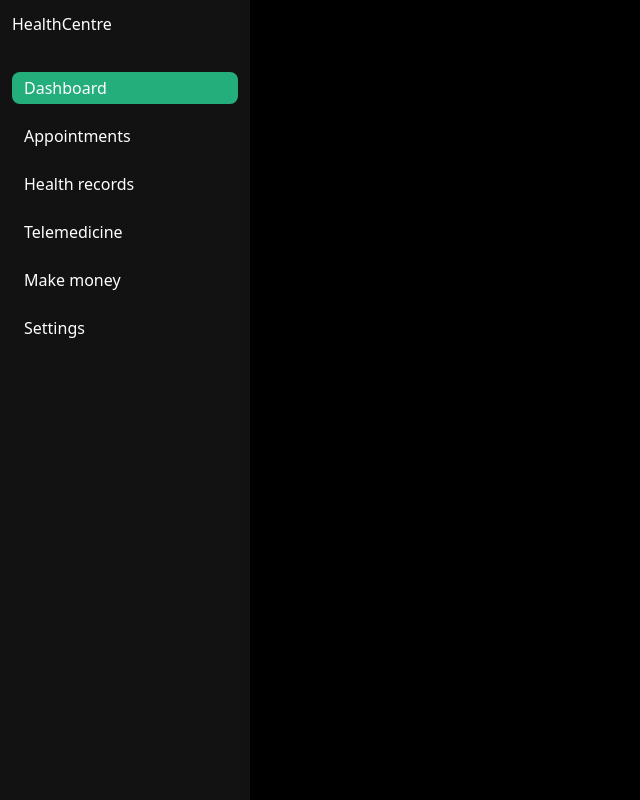
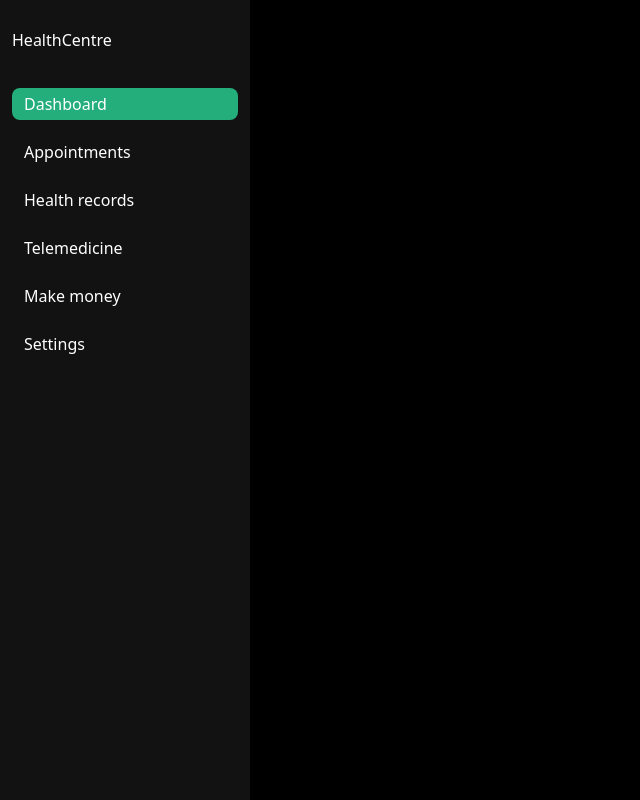
Before and after one commit to ifedolapoomoniyi/Healthify, a React (Vite) app in the folder src/Healthify_frontend/: page /user/dashboard in a window 1280 px wide. Shown: the whole page, without its empty margins (0-640 px from the left). Built offline with nearby package versions, Linux system fonts and the light colour scheme.

Commit message:
Add sidebar

```diff
--- a/src/Healthify_frontend/src/components/Sidebar.jsx
+++ b/src/Healthify_frontend/src/components/Sidebar.jsx
@@ -2,7 +2,12 @@ import { NavLink } from "react-router-dom";
 
 const Sidebar = () => {
 	return (
-		<nav className="text-white p-3 flex flex-col gap-4 bg-primary w-[250px] h-full fixed">
+		<nav className="text-white p-3 flex flex-col gap-4 bg-primary w-[250px] h-full min-h-screen sticky">
+			{/* sticky */}
+			<div className="h-full w-full ">
+
+			</div>
+
 			<div className="pb-5">HealthCentre</div>
 			<NavLink
 				to={"/user/dashboard"}
```
